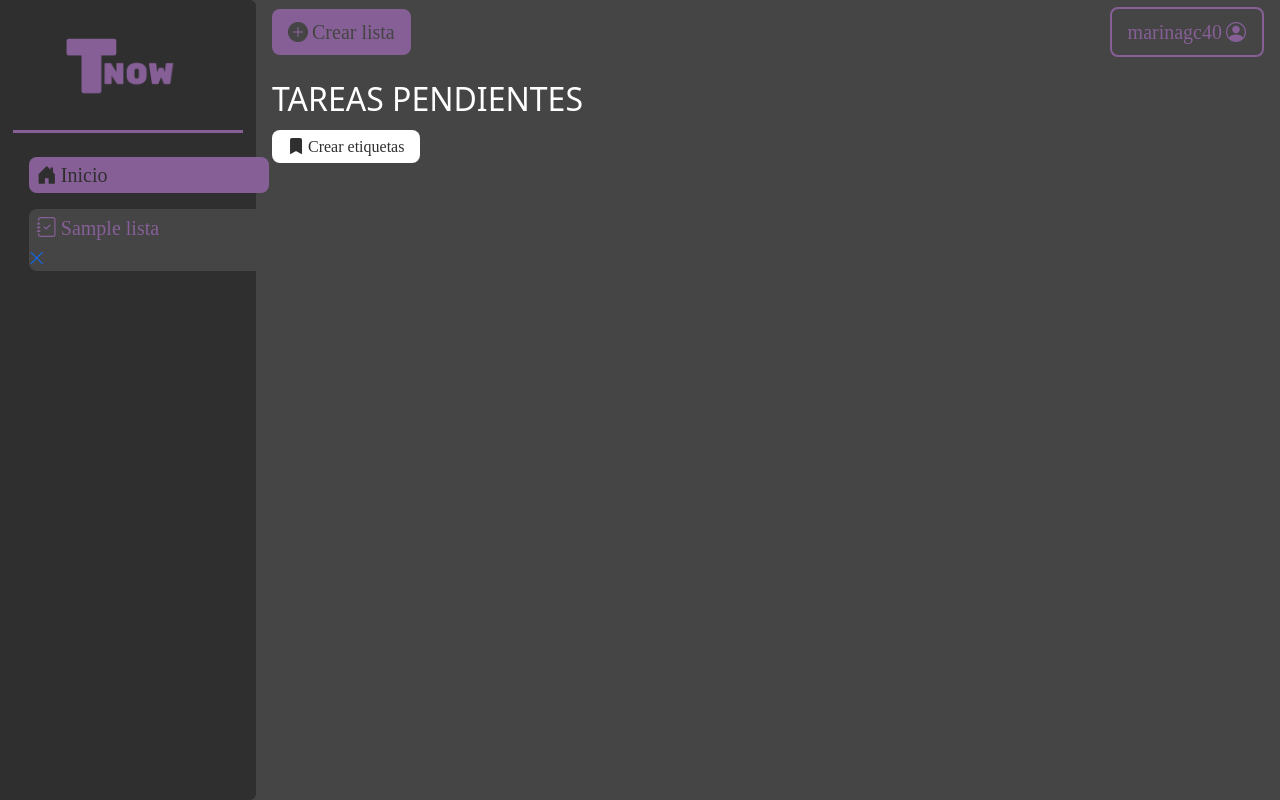
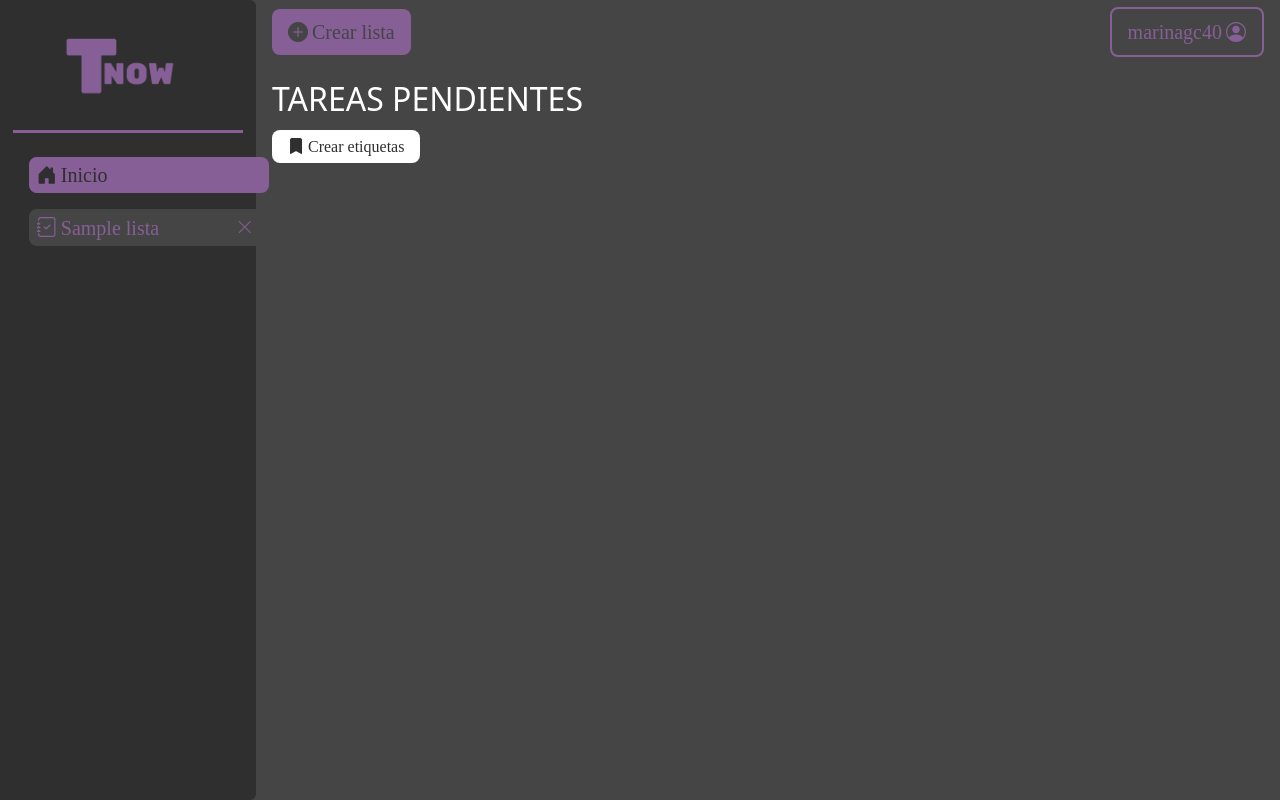
Before and after one commit to Virginiiamz/TaskNow, a PHP site: page / in a window 1280 px wide. Run offline with PHP 8.4, Linux system fonts and the light colour scheme; data comes from the database, SQL or seed files in the repository; tables that the repository leaves empty hold one stand-in row (values such as "Sample post"); data that the repository does not hold is empty; some web fonts are replaced.

Commit message:
Se ha dado estilo a la x de la barra de navegacion

```diff
--- a/index.php
+++ b/index.php
@@ -58,7 +58,7 @@ $usuario = require_once('get_usuario.php');
                                             class="bi bi-journal-check me-1"></i><span><?php echo $lista['nombre'] ?></span>
                                     </p>
                                     <a href="">
-                                        <i class="bi bi-x-lg"></i>
+                                        <i class="bi bi-x-lg me-3"></i>
                                     </a>
                                 </div>
                             </a>
--- a/src/css/style.css
+++ b/src/css/style.css
@@ -114,6 +114,10 @@ sidebar {
     width: 15rem;
     height: auto;
     transition: 0.7s;
+    display: flex;
+    flex-direction: row;
+    justify-content: space-between;
+    align-items: center;
 }
 
 .navegacionEnlaces_background:hover {
@@ -145,6 +149,14 @@ sidebar {
 
 #navegacionEnlaces_active:hover {
     background-color: white;
+}
+
+.bi-x-lg {
+    color: var(--color-terciario)
+}
+
+.navegacionEnlaces_background:hover .bi-x-lg {
+    color: var(--color-secundario);
 }
 
 /* Pantalla Principal */
```
